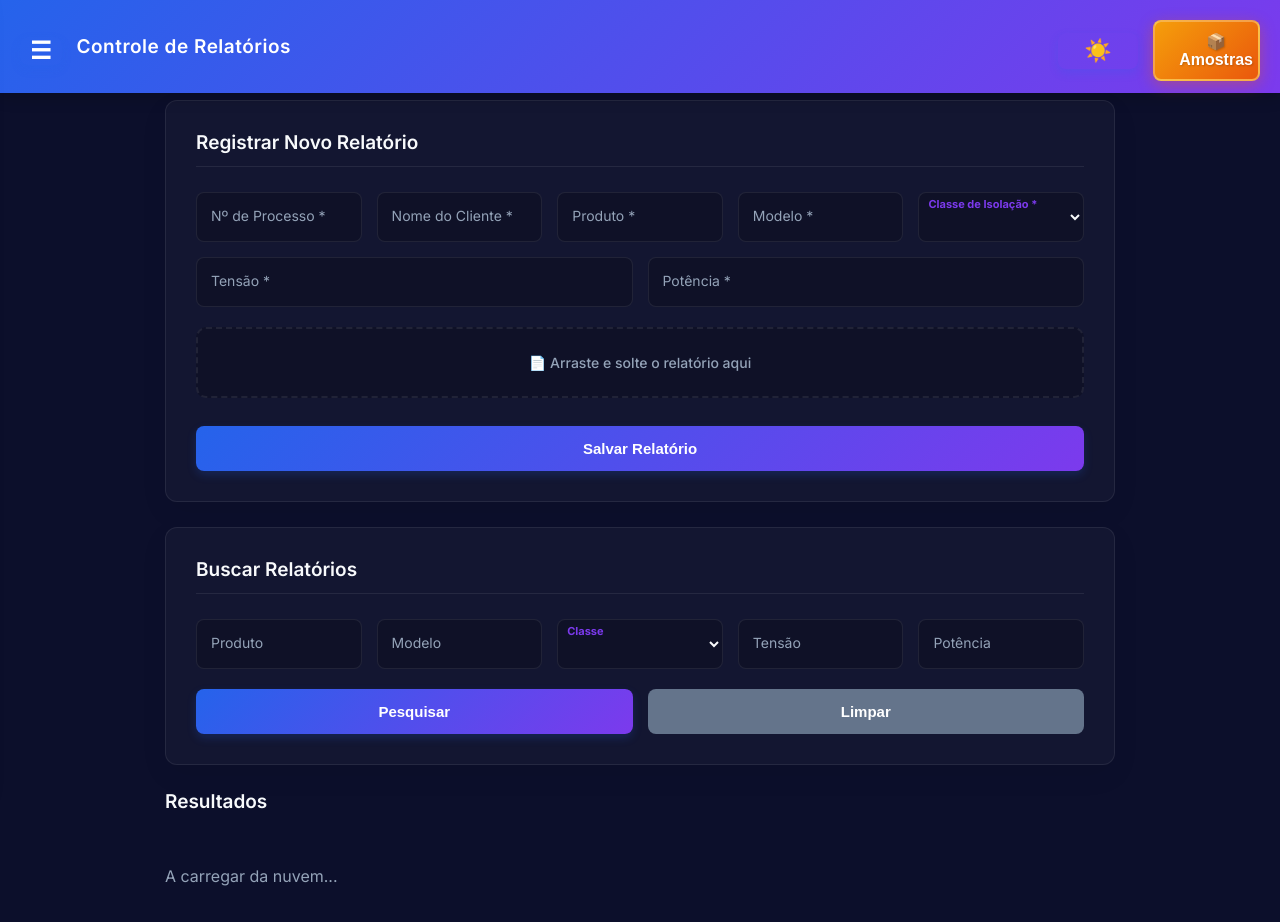
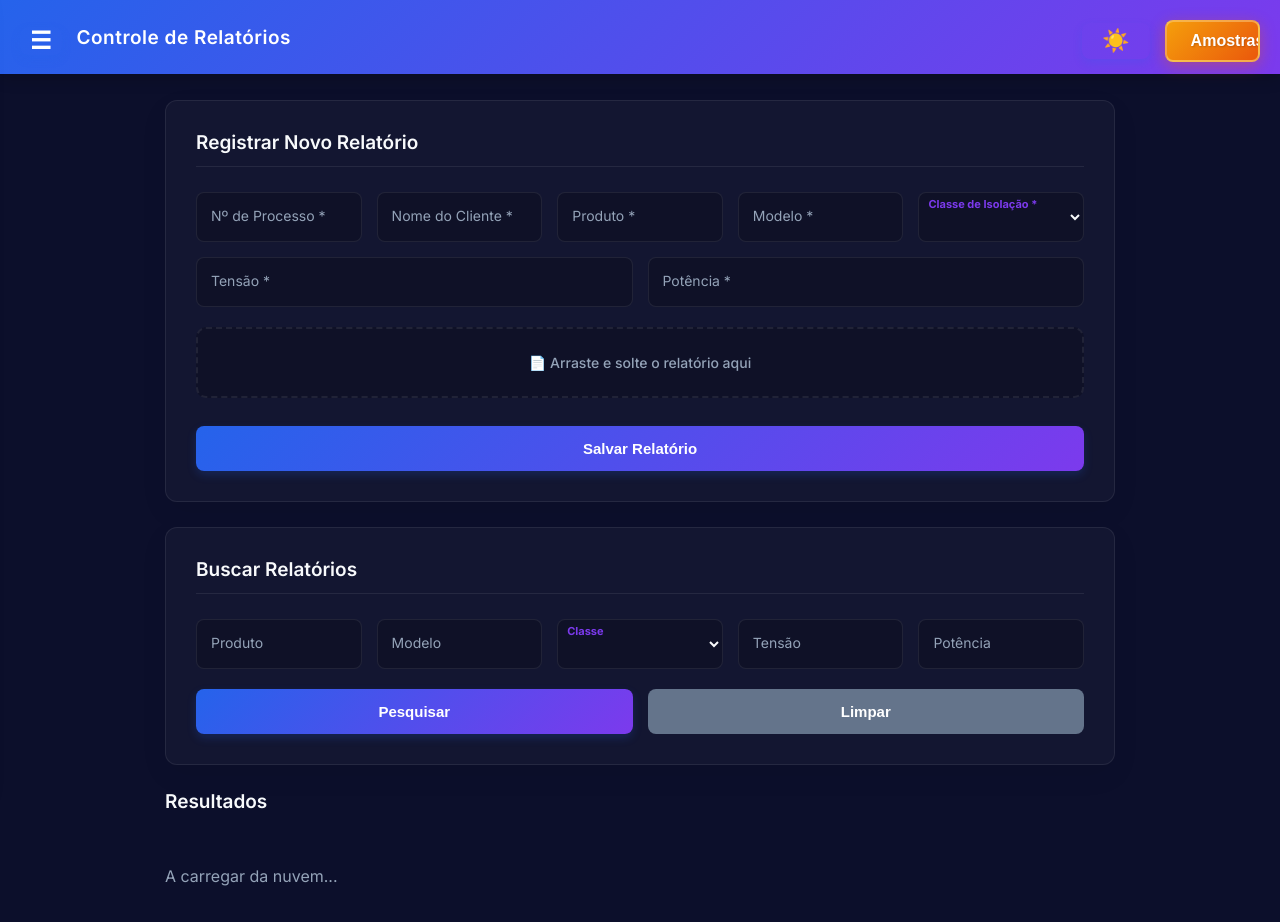
Before and after one commit to allanunderline/gestaoeletro, a plain HTML site: page index.html in a window 1280 px wide. Drawn offline with Linux system fonts and the light colour scheme; no server answers.

Commit message:
Add files via upload

```diff
--- a/index.html
+++ b/index.html
@@ -188,7 +188,7 @@
     </div>
     <div class="topbar-direita">
         <button id="btnTema" class="btn-tema" onclick="alternarTema()" title="Mudar Tema">☀️</button>
-        <button class="btn-topo-direito" onclick="mudarTela('telaAmostras')">📦 Amostras</button>
+        <button class="btn-topo-direito" onclick="mudarTela('telaAmostras')">Amostras</button>
     </div>
 </div>
 
```
